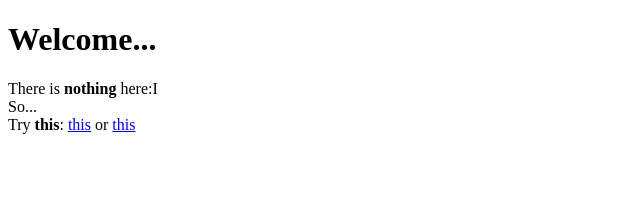
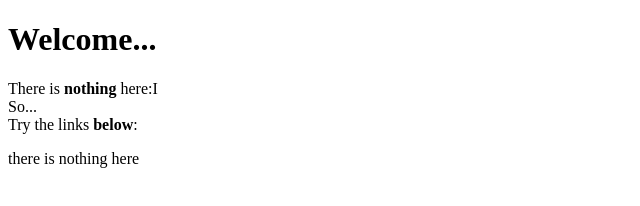
Before and after one commit to huyzipp-hello/huyzipp-hello.github.io, a plain HTML site: page index.html in a window 1280 px wide. Shown: the whole page, without its empty margins (0-640 px from the left). Drawn offline with Linux system fonts and the light colour scheme.

Commit message:
Update index.html

```diff
--- a/index.html
+++ b/index.html
@@ -10,7 +10,8 @@
         <br>
         So...
         <br>
-        Try <strong>this</strong>: <a href="https://huyzipp-hello.github.io/list">this</a> or <a href="meow">this</a>
+        Try the links <strong>below</strong>:
     </p>
+    <p>there is nothing here</p>
   </body>
 </html>
```
